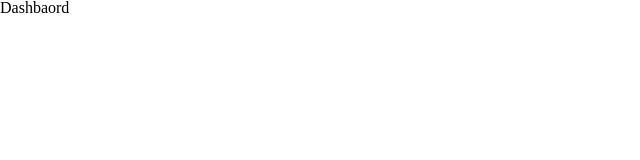
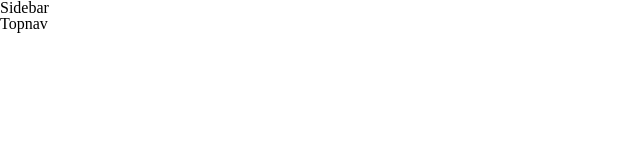
Before and after one commit to Nwife/softsuite-test, a React (Vite) app: page / in a window 1280 px wide. Shown: the top 160 px of the page, without its empty margins (0-640 px from the left). Built offline with nearby package versions, Linux system fonts and the light colour scheme.

Commit message:
set up dashboard layout component

```diff
--- /dev/null
+++ b/src/components/layout/Layout.tsx
@@ -0,0 +1,21 @@
+//components
+import { ReactNode } from "react";
+import Sidebar from "../partials/Sidebar";
+import Topnav from "../partials/Topnav";
+
+//styles
+import "./index.scss";
+
+const Layout = ({ children }: { children: ReactNode }) => {
+  return (
+    <div>
+      <Sidebar />
+      <div>
+        <Topnav />
+        {children}
+      </div>
+    </div>
+  );
+};
+
+export default Layout;
--- /dev/null
+++ b/src/components/partials/Sidebar.tsx
@@ -0,0 +1,7 @@
+const Sidebar = () => {
+  return (
+    <div>Sidebar</div>
+  )
+}
+
+export default Sidebar
--- /dev/null
+++ b/src/components/partials/Topnav.tsx
@@ -0,0 +1,7 @@
+const Topnav = () => {
+  return (
+    <div>Topnav</div>
+  )
+}
+
+export default Topnav
--- a/src/pages/dashboard/Dashbaord.tsx
+++ /dev/null
@@ -1,7 +0,0 @@
-const Dashbaord = () => {
-  return (
-    <div>Dashbaord</div>
-  )
-}
-
-export default Dashbaord
--- /dev/null
+++ b/src/pages/dashboard/Dashboard.tsx
@@ -0,0 +1,12 @@
+//components
+import Layout from "../../components/layout/Layout";
+
+const Dashboard = () => {
+  return (
+    <Layout>
+
+    </Layout>
+  )
+}
+
+export default Dashboard;
--- a/src/routes/index.tsx
+++ b/src/routes/index.tsx
@@ -1,7 +1,7 @@
 import { Routes, Route } from "react-router-dom";
 
 //components
-import Dashbaord from "../pages/dashboard/Dashbaord";
+import Dashbaord from "../pages/dashboard/Dashboard";
 
 const Router = () => {
   return (
```
Also changed, not shown: src/components/layout/index.scss (added).
